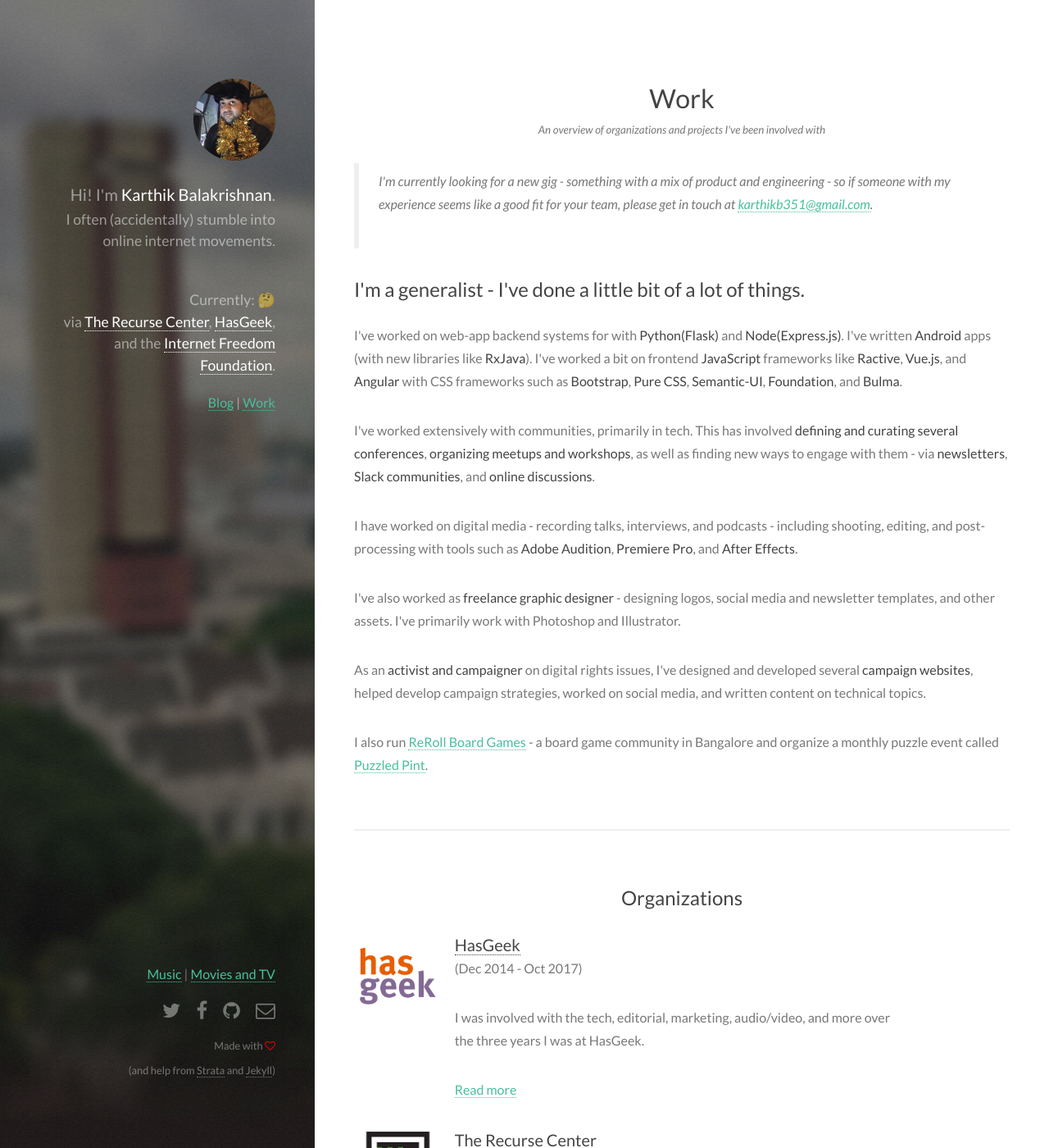
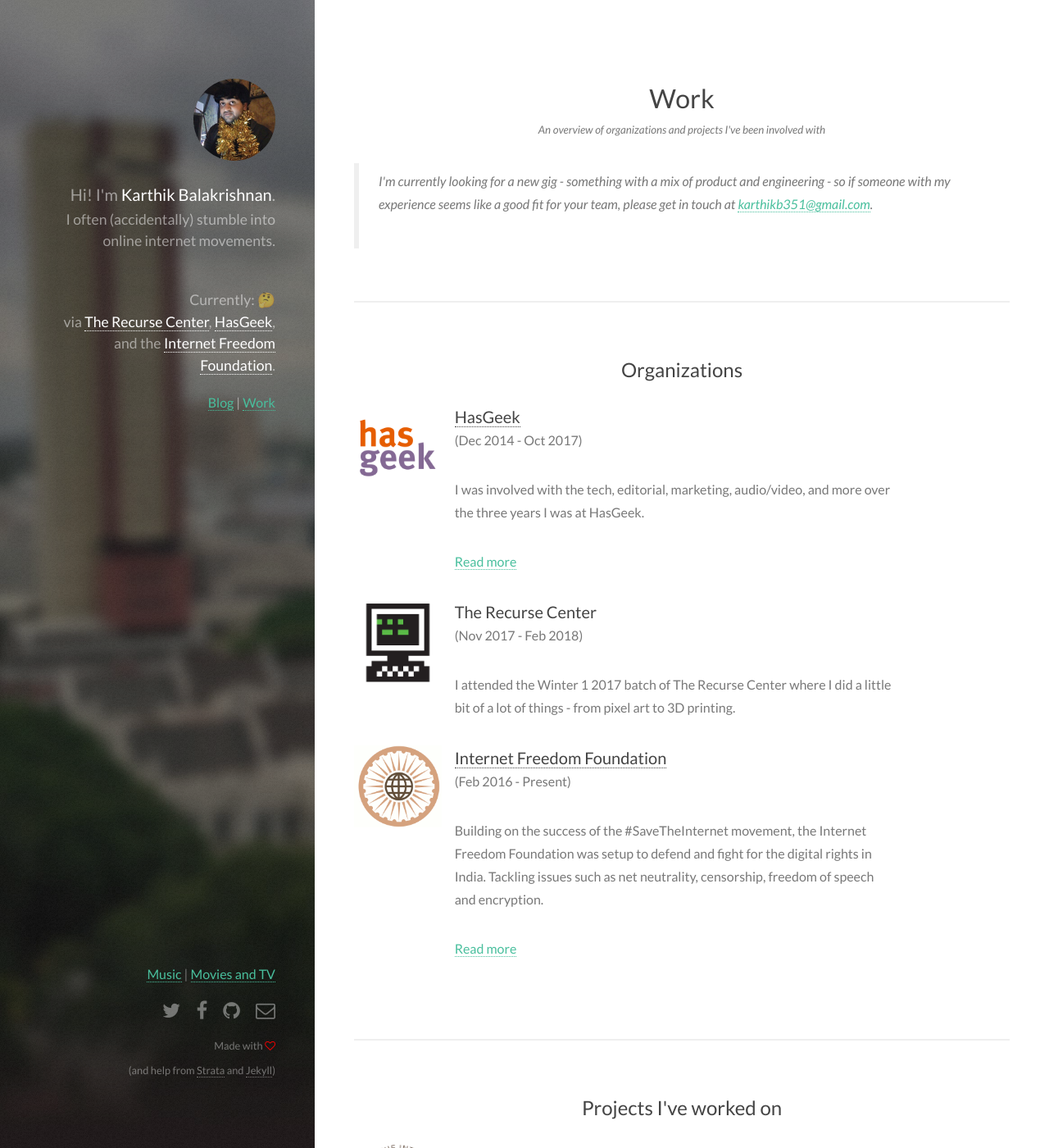
Before and after one commit to karthikb351/karthikb351, a Jekyll site: the page built from pages/work.html, in a window 1280 px wide and 1400 px high. Shown: the whole window at 82% size. Built offline with Jekyll 4.4.1, drawn with Linux system fonts in a browser that asks for light colours; comment, search, counter and statistics services are not loaded.

Commit message:
Update from Forestry.io - pages/work.html

```diff
--- a/pages/work.html
+++ b/pages/work.html
@@ -1,10 +1,8 @@
 ---
 layout: default
-permalink: /work/
-description: >
-  I'm a developer and digital rights activist.
-  Here are some of the organizations and projects I've been involved with.
-
+permalink: "/work/"
+description: I'm a developer and digital rights activist. Here are some of the organizations
+  and projects I've been involved with.
 ---
 <section id="one" >
   <div style="text-align: center;">
@@ -14,13 +12,13 @@
   <blockquote>
     <p>I'm currently looking for a new gig - something with a mix of product and engineering - so if someone with my experience seems like a good fit for your team, please get in touch at <a href="mailto:karthikb351@gmail.com">karthikb351@gmail.com</a>.</p>
   </blockquote>
-  <h2>I'm a generalist - I've done a little bit of a lot of things.</h2>
+  <!--<h2>I'm a generalist - I've done a little bit of a lot of things.</h2>
   <p>I've worked on web-app backend systems for with <b>Python(Flask)</b> and <b>Node(Express.js)</b>. I've written <b>Android</b> apps (with new libraries like <b>RxJava</b>). I've worked a bit on frontend <b>JavaScript</b> frameworks like <b>Ractive</b>, <b>Vue.js</b>, and <b>Angular</b> with CSS frameworks such as <b>Bootstrap</b>, <b>Pure CSS</b>, <b>Semantic-UI</b>, <b>Foundation</b>, and <b>Bulma</b>.</p>
   <p>I've worked extensively with communities, primarily in tech. This has involved <b>defining and curating several conferences</b>, <b>organizing meetups and workshops</b>, as well as finding new ways to engage with them - via <b>newsletters</b>, <b>Slack communities</b>, and <b>online discussions</b>.
   <p>I have worked on digital media - recording talks, interviews, and podcasts - including shooting, editing, and post-processing with tools such as <b>Adobe Audition</b>, <b>Premiere Pro</b>, and <b>After Effects</b>.</p>
   <p>I've also worked as <b>freelance graphic designer</b> - designing logos, social media and newsletter templates, and other assets. I've primarily work with Photoshop and Illustrator.</p>
   <p>As an <b>activist and campaigner</b> on digital rights issues, I've designed and developed several <b>campaign websites</b>, helped develop campaign strategies, worked on social media, and written content on technical topics.</p>
-  <p>I also run <a href="https://reroll.in">ReRoll Board Games</a> - a board game community in Bangalore and organize a monthly puzzle event called <a href="http://www.puzzledpint.com/">Puzzled Pint</a>.</p>
+  <p>I also run <a href="https://reroll.in">ReRoll Board Games</a> - a board game community in Bangalore and organize a monthly puzzle event called <a href="http://www.puzzledpint.com/">Puzzled Pint</a>.</p>-->
 </section>
 <section>
   <h2 style="text-align: center;">Organizations</h2>
```
